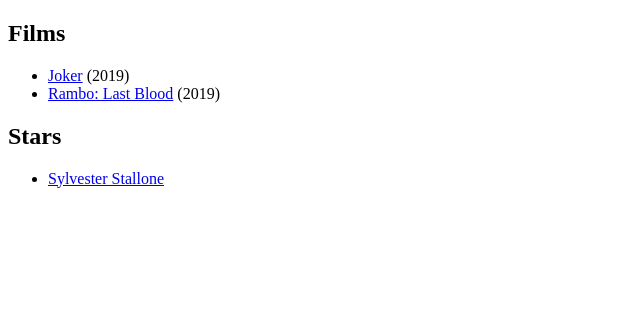
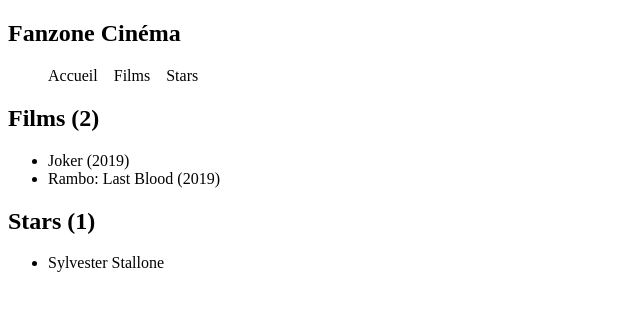
Before and after one commit to matthcol/djangocinema, a Django app: page /movies/ in a window 1280 px wide. Shown: the top 311 px of the page, without its empty margins (0-640 px from the left). Run offline with Django 3.2, Linux system fonts and the light colour scheme; data comes from the database, SQL or seed files in the repository.

Commit message:
add templates + static

```diff
--- a/cinema/settings.py
+++ b/cinema/settings.py
@@ -119,3 +119,7 @@
 # https://docs.djangoproject.com/en/2.2/howto/static-files/
 
 STATIC_URL = '/static/'
+#STATIC_FILE_FINDERS = [
+#    'django.contrib.staticfiles.finders.FileSystemFinder',
+#    'django.contrib.staticfiles.finders.AppDirectoriesFinder',
+#]
--- /dev/null
+++ b/movies/static/movies/css/main.css
@@ -0,0 +1,14 @@
+header nav ul {
+    display: flex;
+    flex-direction: row;
+    list-style: none;
+}
+
+header nav ul li {
+    margin-right: 1em;
+}
+
+a {
+    color: inherit;
+    text-decoration: none;
+}
--- /dev/null
+++ b/movies/templates/movies/general.html
@@ -0,0 +1,34 @@
+<!doctype html>
+<html>
+<head>
+{% load static %}
+
+<link href="{% static "movies/css/main.css" %}" rel="stylesheet" type="text/css">
+
+</head>
+<body>
+
+<header>
+<nav>
+<h1>{% block title %}{% endblock %} </h1>
+<ul>
+<li><a href="/movies/">Accueil</a></li>
+<li><a href="/movies/film/1">Films</a></li>
+<li><a href="/movies/star/1">Stars</a></li>
+</ul>
+</nav>
+
+</header>
+
+<main>
+{% block content %}
+{% endblock %}
+
+</main>
+
+
+<footer>
+</footer>
+
+</body>
+</html>
--- a/movies/templates/movies/index.html
+++ b/movies/templates/movies/index.html
@@ -1,11 +1,11 @@
-<!doctype html>
-<html>
-<head>
-</head>
-<body>
+{% extends "movies/general.html" %}
 
+
+{% block title %}Fanzone Cinéma{% endblock title %}
+
+{% block content %}
 <section>
-<h2>Films</h2>
+<h2>Films ({{films|length}})</h2>
 <ul>
     {% for film in films %}
     <li><a href="/movies/film/{{film.id}}">{{film.titre}}</a> ({{film.annee}}) </li>
@@ -14,12 +14,11 @@
 </section>
 
 <section>
-<h2>Stars</h2>
+<h2>Stars ({{stars|length}})</h2>
 <ul>
     {% for star in stars %}
     <li><a href="/movies/star/{{star.id}}">{{star.nom}}</a></li>
     {% endfor  %}
 </ul>
 </section>
-</body>
-</html>
+{% endblock %}
```
Also changed, not shown: movies/static/movies/images/clap.png (added).
